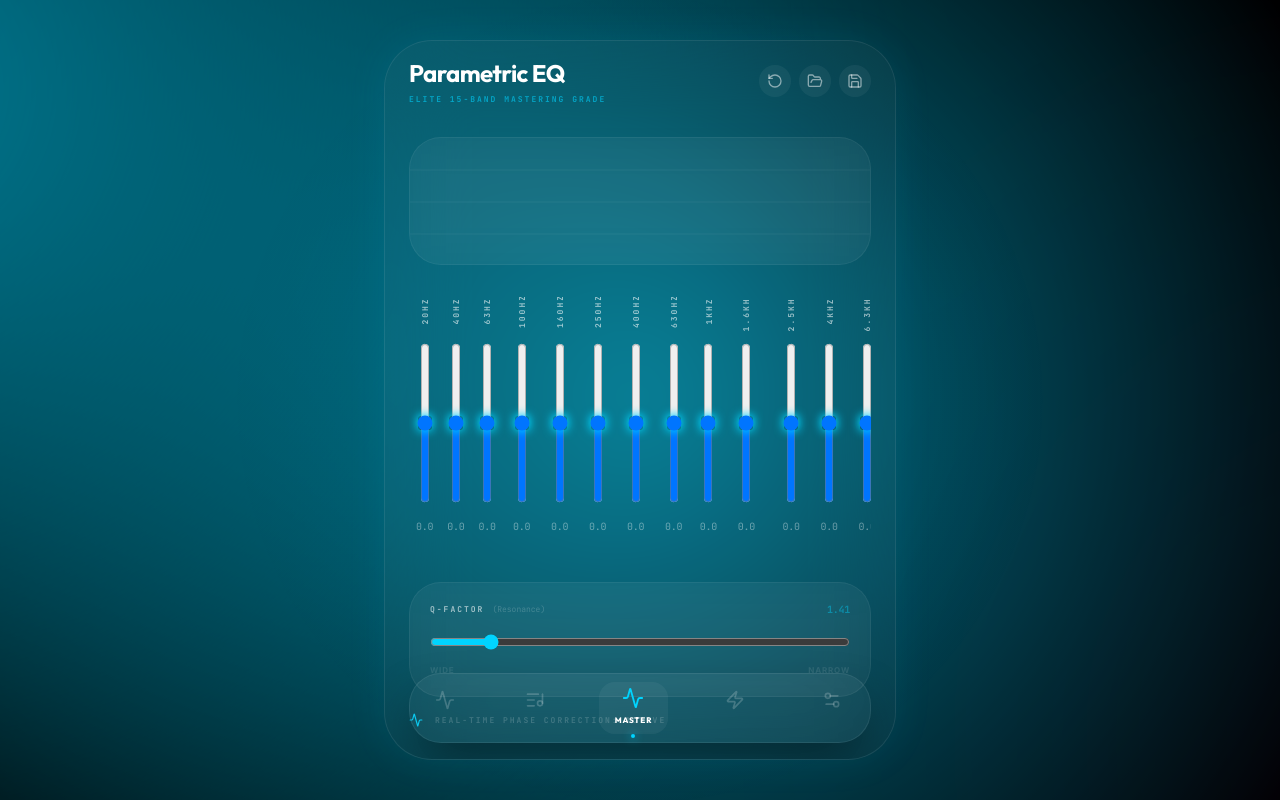
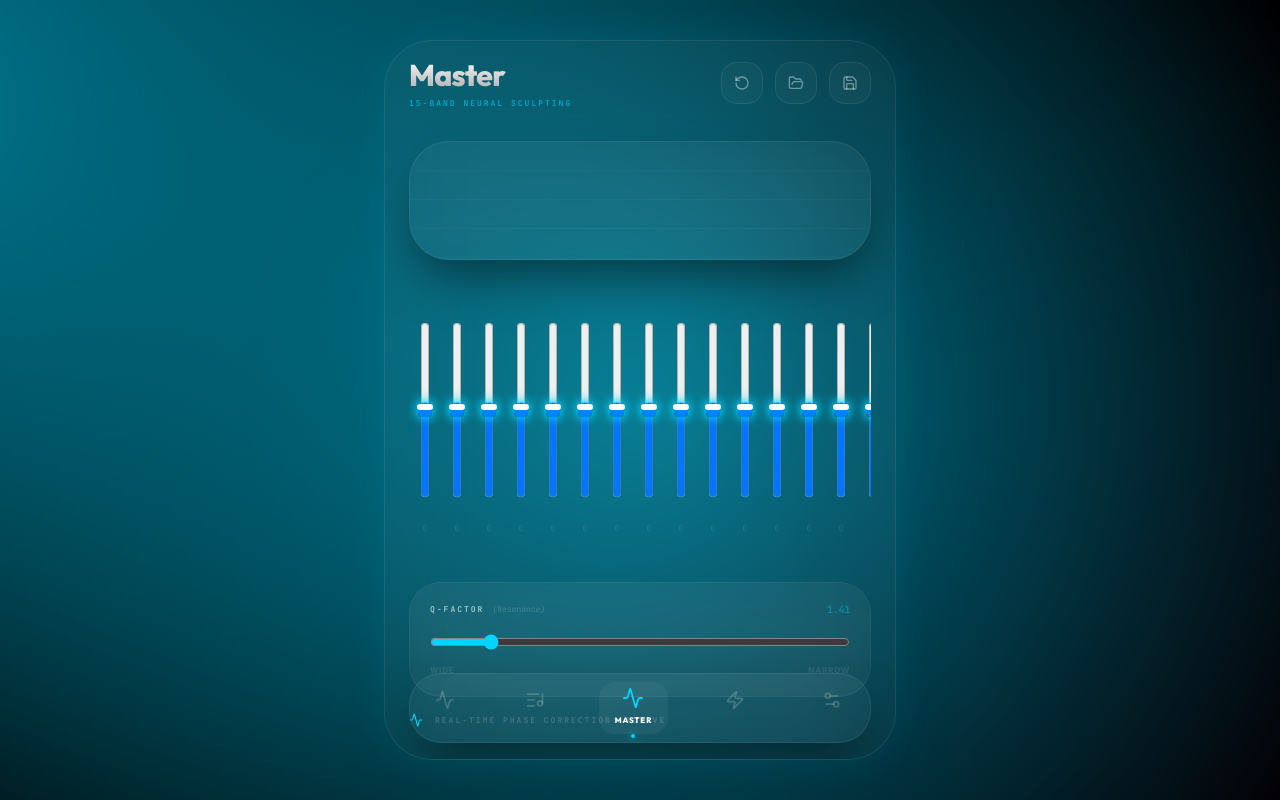
Before and after one commit to leonardoaugustoicarus-png/wangler-player, a React (Vite) app: page / in a window 1280 px wide. Both pictures are taken after a click on the button "MASTER". Built offline with nearby package versions, Linux system fonts and the light colour scheme.

Commit message:
feat: redesign Equalizer and DSP Settings for a cohesive premium experience

```diff
--- a/src/components/Equalizer.tsx
+++ b/src/components/Equalizer.tsx
@@ -37,58 +37,64 @@ export default function Equalizer({ accentColor, eqValues, setEqValues, eqBands,
     <div className="flex flex-col h-full px-6 pt-4 pb-8 overflow-y-auto no-scrollbar">
       <div className="flex items-center justify-between mb-8">
         <div>
-          <h2 className="text-2xl font-display font-bold tracking-tight">Parametric EQ</h2>
-          <p className="micro-label text-[9px] mt-1 text-accent">Elite 15-Band Mastering Grade</p>
+          <h2 className="text-3xl font-display font-black tracking-tighter title-premium">Master</h2>
+          <p className="micro-label mt-1 text-accent font-bold opacity-80">15-Band Neural Sculpting</p>
         </div>
-        <div className="flex space-x-2">
+        <div className="flex space-x-3">
           <button
             onClick={() => setEqValues(eqBands.map(() => 0))}
-            className="p-2 rounded-full bg-white/5 text-white/50 hover:text-white transition-colors"
+            className="p-3 rounded-2xl bg-white/[0.03] border border-white/[0.08] text-white/40 hover:text-white hover:bg-white/[0.06] transition-all group"
             title="Reset EQ"
           >
-            <RotateCcw size={16} />
+            <RotateCcw size={16} className="group-hover:rotate-[-90deg] transition-transform duration-500" />
           </button>
           <button
             onClick={loadPreset}
-            className="p-2 rounded-full bg-white/5 text-white/50 hover:text-white transition-colors"
+            className="p-3 rounded-2xl bg-white/[0.03] border border-white/[0.08] text-white/40 hover:text-white hover:bg-white/[0.06] transition-all"
             title="Load Preset"
           >
             <FolderOpen size={16} />
           </button>
           <button
             onClick={savePreset}
-            className="p-2 rounded-full bg-white/5 text-white/50 hover:text-white transition-colors"
+            className="p-3 rounded-2xl bg-white/[0.03] border border-white/[0.08] text-white/40 hover:text-white hover:bg-white/[0.06] transition-all group"
             title="Save Preset"
           >
-            <Save size={16} />
+            <Save size={16} className="group-hover:scale-110 transition-transform" />
           </button>
         </div>
       </div>
 
       {/* EQ Visualization */}
-      <div className="w-full h-32 glass-card rounded-[32px] border border-white/5 mb-8 relative overflow-hidden">
+      <div className="w-full h-36 rounded-[40px] glass-premium mb-10 relative overflow-hidden glass-border-light shadow-2xl">
         <svg className="w-full h-full" preserveAspectRatio="none">
           <defs>
             <linearGradient id="eqGradient" x1="0" y1="0" x2="0" y2="1">
-              <stop offset="0%" stopColor={accentColor} stopOpacity="0.4" />
+              <stop offset="0%" stopColor={accentColor} stopOpacity="0.3" />
               <stop offset="100%" stopColor={accentColor} stopOpacity="0" />
             </linearGradient>
+            <filter id="glow">
+              <feGaussianBlur stdDeviation="3" result="blur" />
+              <feComposite in="SourceGraphic" in2="blur" operator="over" />
+            </filter>
           </defs>
           <path
-            d={`M 0 64 ${eqValues.map((v, i) => `L ${(i / (eqValues.length - 1)) * 100}% ${64 - v * 4}`).join(' ')} L 100% 64 L 100% 128 L 0 128 Z`}
+            d={`M 0 72 ${eqValues.map((v, i) => `L ${(i / (eqValues.length - 1)) * 100}% ${72 - v * 4.5}`).join(' ')} L 100% 72 L 100% 144 L 0 144 Z`}
             fill="url(#eqGradient)"
-            className="transition-all duration-300"
+            className="transition-all duration-500"
           />
           <path
-            d={`M 0 64 ${eqValues.map((v, i) => `L ${(i / (eqValues.length - 1)) * 100}% ${64 - v * 4}`).join(' ')} L 100% 64`}
+            d={`M 0 72 ${eqValues.map((v, i) => `L ${(i / (eqValues.length - 1)) * 100}% ${72 - v * 4.5}`).join(' ')} L 100% 72`}
             fill="none"
             stroke={accentColor}
-            strokeWidth="2"
-            className="transition-all duration-300 shadow-[0_0_10px_rgba(0,212,255,0.5)]"
+            strokeWidth="3"
+            strokeLinecap="round"
+            filter="url(#glow)"
+            className="transition-all duration-500"
           />
           {/* Grid lines */}
-          {[1, 2, 3].map(i => (
-            <line key={i} x1="0" y1={i * 32} x2="100%" y2={i * 32} stroke="white" strokeOpacity="0.05" />
+          {[1, 2, 3, 4].map(i => (
+            <line key={i} x1="0" y1={i * 28.8} x2="100%" y2={i * 28.8} stroke="white" strokeOpacity="0.03" />
           ))}
         </svg>
       </div>
@@ -96,12 +102,17 @@ export default function Equalizer({ accentColor, eqValues, setEqValues, eqBands,
       {/* EQ Sliders */}
       <div className="flex-1 flex justify-between items-end pb-4 overflow-x-auto no-scrollbar min-h-[250px]">
         {eqBands.map((freq, i) => (
-          <div key={freq} className="flex flex-col items-center space-y-4 px-0.5">
-            <span className="micro-label text-[7px] rotate-[-90deg] h-8 flex items-center whitespace-nowrap">
-              {freq >= 1000 ? `${freq / 1000}k` : freq}Hz
+          <div key={freq} className="flex flex-col items-center space-y-6 px-1">
+            <span className="text-[7px] rotate-[-90deg] h-10 flex items-center whitespace-nowrap font-mono font-black text-white/20">
+              {freq >= 1000 ? `${freq / 1000}k` : freq}
             </span>
-            <div className="relative h-40 w-5 flex justify-center">
-              <div className="absolute inset-y-0 w-[1px] bg-white/10" />
+            <div className="relative h-44 w-6 flex justify-center group">
+              <div className="absolute inset-y-0 w-[2px] bg-white/[0.03] rounded-full overflow-hidden">
+                <div
+                  className="absolute bottom-0 w-full bg-accent opacity-20"
+                  style={{ height: `${((eqValues[i] + 12) / 24) * 100}%`, backgroundColor: accentColor }}
+                />
+              </div>
               <input
                 type="range"
                 min="-12"
@@ -109,24 +120,27 @@ export default function Equalizer({ accentColor, eqValues, setEqValues, eqBands,
                 step="0.1"
                 value={eqValues[i]}
                 onChange={(e) => handleSliderChange(i, parseFloat(e.target.value))}
-                className="eq-slider appearance-none bg-transparent cursor-pointer z-10"
+                className="eq-slider appearance-none bg-transparent cursor-pointer z-10 w-full"
                 style={{
                   WebkitAppearance: 'slider-vertical',
                   height: '100%',
-                  width: '100%'
                 } as any}
               />
               {/* Custom Thumb indicator */}
-              <div
-                className="absolute w-2.5 h-1 bg-white rounded-full pointer-events-none transition-all duration-75"
+              <motion.div
+                animate={{
+                  bottom: `${((eqValues[i] + 12) / 24) * 100}%`,
+                  scale: eqValues[i] === 0 ? 1 : 1.2
+                }}
+                className="absolute w-4 h-1.5 bg-white rounded-full pointer-events-none z-20 shadow-2xl"
                 style={{
-                  bottom: `${((eqValues[i] + 12) / 24) * 100}%`,
-                  boxShadow: `0 0 8px ${accentColor}`
+                  boxShadow: `0 0 15px ${accentColor}`,
+                  backgroundColor: eqValues[i] === 0 ? '#fff' : accentColor
                 }}
               />
             </div>
-            <span className="timecode text-[7px] w-5 text-center">
-              {eqValues[i] > 0 ? '+' : ''}{eqValues[i].toFixed(1)}
+            <span className={`text-[8px] w-6 text-center font-mono font-bold transition-colors ${eqValues[i] === 0 ? 'text-white/10' : 'text-accent'}`}>
+              {eqValues[i] > 0 ? '+' : ''}{eqValues[i].toFixed(0)}
             </span>
           </div>
         ))}
```
Also changed, not shown: src/components/DSPSettings.tsx (+20 -14 lines).
